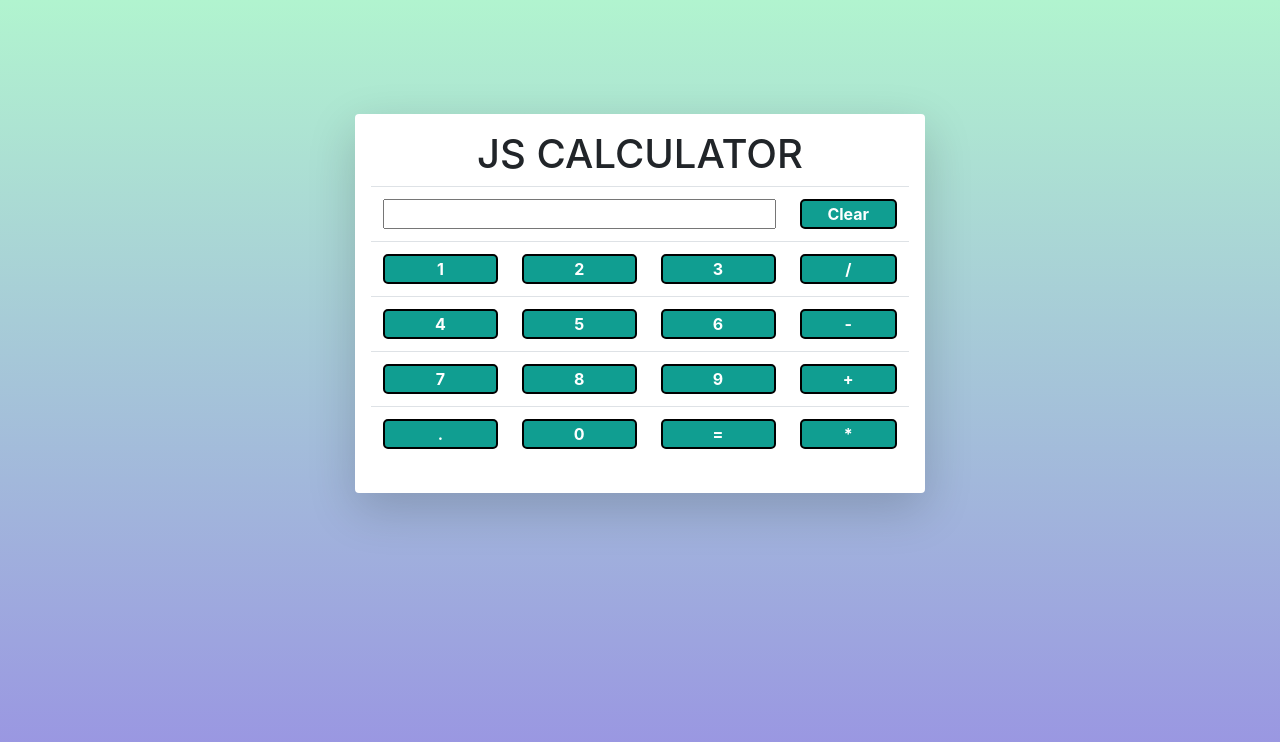
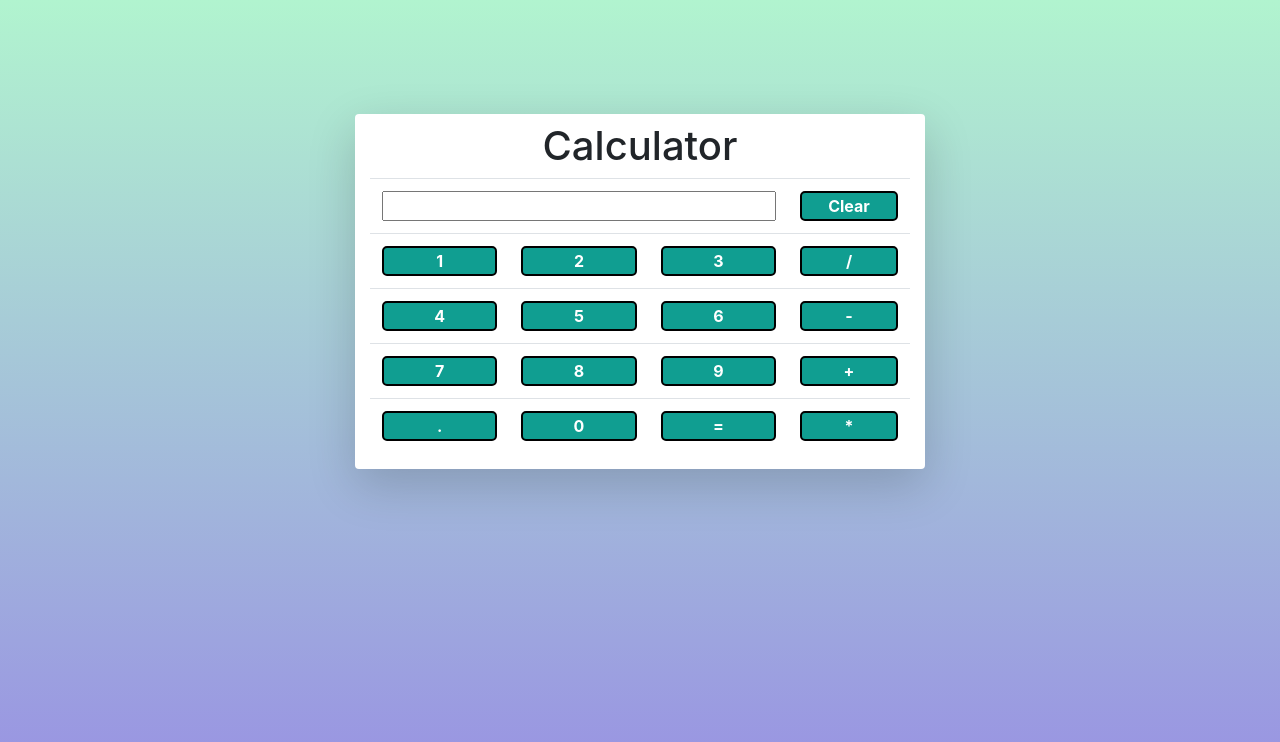
Before and after one commit to AmritPal91/js_calculator, a plain HTML site: page index.htm in a window 1280 px wide. Drawn offline with nearby package versions, Linux system fonts and the light colour scheme.

Commit message:
Update index.htm

```diff
--- a/index.htm
+++ b/index.htm
@@ -15,8 +15,8 @@
 <body>
     <div class="container">
         <div class="row justify-content-center">
-            <div class="col-md-6 col-sm-4 shadow-lg p-3 mb-5 bg-white rounded text-center">
-                <h1>JS CALCULATOR</h1>
+            <div class="col-md-6 shadow-lg pt-2 mb-3 bg-white rounded text-center">
+                <h1>Calculator</h1>
                 <table class="table">
                     <tr>
                         <td colspan="3"><input type="text" id="textArea"></td>
```
